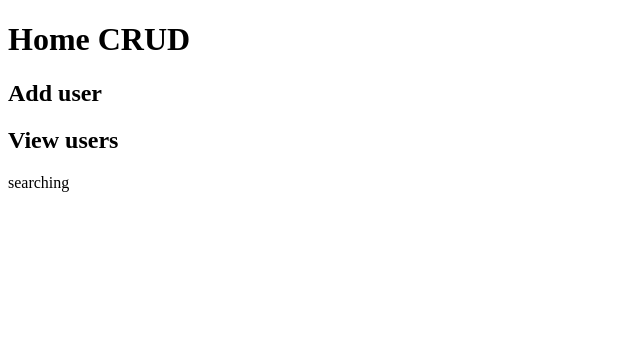
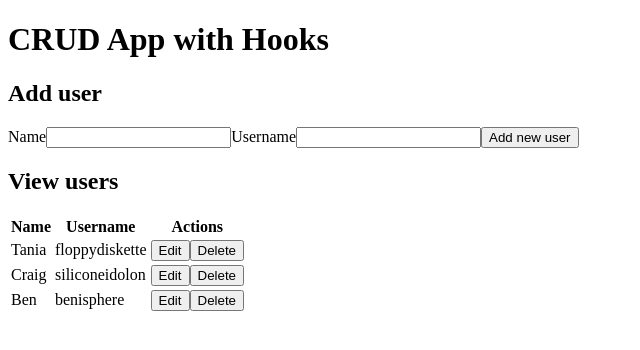
Before and after one commit to Tektech-fr/Template-reactjs-back-front, a React (Vite) app in the folder frontend/: page /home in a window 1280 px wide. Shown: the top 350 px of the page, without its empty margins (0-640 px from the left). Built offline with nearby package versions, Linux system fonts and the light colour scheme; no server answers.

Commit message:
add crud page for users with view/add/update/delete function but on front states

```diff
--- /dev/null
+++ b/frontend/src/components/AddUserForm.jsx
@@ -0,0 +1,42 @@
+import { useState } from "react";
+
+const AddUserForm = (props) => {
+	const initialFormState = { id: null, name: "", username: "" };
+	const [user, setUser] = useState(initialFormState);
+
+	const handleInputChange = (event) => {
+		const { name, value } = event.target;
+
+		setUser({ ...user, [name]: value });
+	};
+
+	return (
+		<form
+			onSubmit={(event) => {
+				event.preventDefault();
+				if (!user.name || !user.username) return;
+
+				props.addUser(user);
+				setUser(initialFormState);
+			}}
+		>
+			<label>Name</label>
+			<input
+				type="text"
+				name="name"
+				value={user.name}
+				onChange={handleInputChange}
+			/>
+			<label>Username</label>
+			<input
+				type="text"
+				name="username"
+				value={user.username}
+				onChange={handleInputChange}
+			/>
+			<button>Add new user</button>
+		</form>
+	);
+};
+
+export default AddUserForm;
--- /dev/null
+++ b/frontend/src/components/EditUserForm.jsx
@@ -0,0 +1,49 @@
+import React, { useState, useEffect } from "react";
+
+const EditUserForm = (props) => {
+	const [user, setUser] = useState(props.currentUser);
+
+	const handleInputChange = (event) => {
+		const { name, value } = event.target;
+
+		setUser({ ...user, [name]: value });
+	};
+
+	useEffect(() => {
+		setUser(props.currentUser);
+	}, [props]);
+
+	return (
+		<form
+			onSubmit={(event) => {
+				event.preventDefault();
+
+				props.updateUser(user.id, user);
+			}}
+		>
+			<label>Name</label>
+			<input
+				type="text"
+				name="name"
+				value={user.name}
+				onChange={handleInputChange}
+			/>
+			<label>Username</label>
+			<input
+				type="text"
+				name="username"
+				value={user.username}
+				onChange={handleInputChange}
+			/>
+			<button>Update user</button>
+			<button
+				onClick={() => props.setEditing(false)}
+				className="button muted-button"
+			>
+				Cancel
+			</button>
+		</form>
+	);
+};
+
+export default EditUserForm;
--- a/frontend/src/components/UserTable.jsx
+++ b/frontend/src/components/UserTable.jsx
@@ -1,41 +1,27 @@
-import { useState, useEffect } from "react";
-import axios from "axios";
-
-const UserTable = () => {
-	const [users, SetUsers] = useState();
-
-	useEffect(() => {
-		axios
-			.get("http://localhost:5005/users/all")
-			.then((res) => {
-				SetUsers(res.data);
-			})
-			.catch((error) => {
-				console.warn(error.response.data);
-			});
-	}, []);
-
-	if (!users) return "searching";
-
-	return (
+const UserTable = (props) => (
 	<table>
 		<thead>
 			<tr>
-					<th>FirstName</th>
-					<th>LastName</th>
+				<th>Name</th>
+				<th>Username</th>
 				<th>Actions</th>
 			</tr>
 		</thead>
 		<tbody>
-				{users.length > 0 ? (
-					users.map((user) => (
+			{props.users.length > 0 ? (
+				props.users.map((user) => (
 					<tr key={user.id}>
-							<td>{user.firstname}</td>
-							<td>{user.lastname}</td>
-
+						<td>{user.name}</td>
+						<td>{user.username}</td>
 						<td>
-								<button>Edit</button>
-								<button>Delete</button>
+							<button
+								onClick={() => {
+									props.editRow(user);
+								}}
+							>
+								Edit
+							</button>
+							<button onClick={() => props.deleteUser(user.id)}>Delete</button>
 						</td>
 					</tr>
 				))
@@ -47,6 +33,5 @@
 		</tbody>
 	</table>
 );
-};
 
 export default UserTable;
--- a/frontend/src/pages/Home.jsx
+++ b/frontend/src/pages/Home.jsx
@@ -1,18 +1,71 @@
+import { useState } from "react";
 import UserTable from "@comp/UserTable";
+import AddUserForm from "@comp/AddUserForm";
+import EditUserForm from "@comp/EditUserForm";
 
-const Home = () => {
+const App = () => {
+	const usersData = [
+		{ id: 1, name: "Tania", username: "floppydiskette" },
+		{ id: 2, name: "Craig", username: "siliconeidolon" },
+		{ id: 3, name: "Ben", username: "benisphere" },
+	];
+
+	const initialFormState = { id: null, name: "", username: "" };
+
+	const [users, setUsers] = useState(usersData);
+	const [editing, setEditing] = useState(false);
+	const [currentUser, setCurrentUser] = useState(initialFormState);
+
+	const addUser = (user) => {
+		user.id = users.length + 1;
+		setUsers([...users, user]);
+	};
+
+	const deleteUser = (id) => {
+		setUsers(users.filter((user) => user.id !== id));
+	};
+
+	const editRow = (user) => {
+		setEditing(true);
+
+		setCurrentUser({ id: user.id, name: user.name, username: user.username });
+	};
+
+	const updateUser = (id, updatedUser) => {
+		setEditing(false);
+
+		setUsers(users.map((user) => (user.id === id ? updatedUser : user)));
+	};
+
 	return (
-		<main>
-			<h1>Home CRUD</h1>
+		<main id="MainHome">
+			<h1>CRUD App with Hooks</h1>
+			<div className="container">
 				<section>
+					{editing ? (
+						<>
+							<h2>Edit user</h2>
+							<EditUserForm
+								setEditing={setEditing}
+								currentUser={currentUser}
+								updateUser={updateUser}
+							/>
+						</>
+					) : (
+						<>
 							<h2>Add user</h2>
+							<AddUserForm addUser={addUser} />
+						</>
+					)}
 				</section>
+
 				<section>
 					<h2>View users</h2>
-				<UserTable />
+					<UserTable users={users} editRow={editRow} deleteUser={deleteUser} />
 				</section>
+			</div>
 		</main>
 	);
 };
 
-export default Home;
+export default App;
```
Lines whose indentation alone changed are shown as unchanged.
